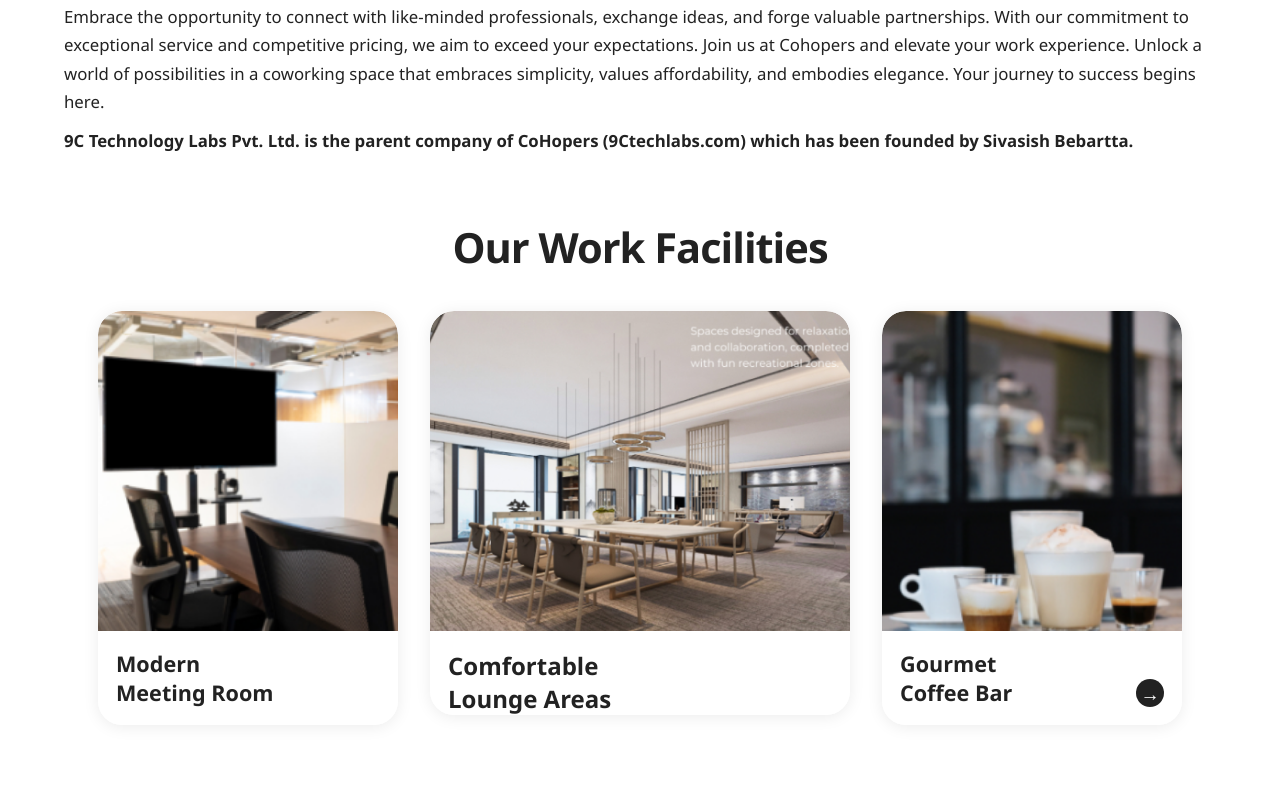
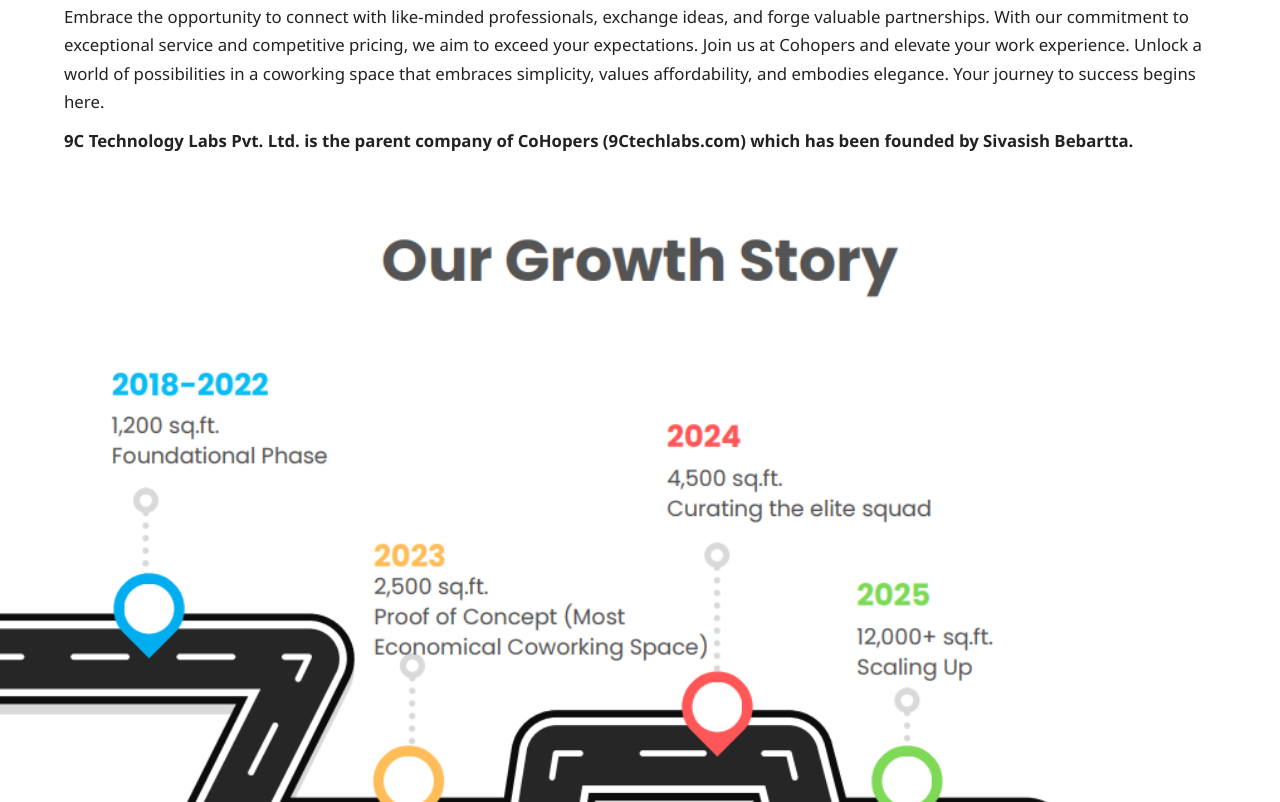
Before and after one commit to suvendu-kumar-rath/CoHopers, a plain HTML site: page about.html in a window 1280 px wide. Shown: the part 1850-2652 px from the top of the page. Drawn offline with Linux system fonts and the light colour scheme.

```diff
--- a/about.html
+++ b/about.html
@@ -43,7 +43,7 @@
                 </div>
                 <div class="about-info-right">
                     <div class="about-founder-box">
-                        <div class="about-founder-header">fuel your</div>
+                        <div class="about-founder-header"></div>
                         <div class="about-founder-content">
                             <span class="about-founder-dot"></span>
                             <span class="about-founder-break">Breakthroughs</span>
@@ -64,8 +64,11 @@
                     <span class="about-info-bold">9C Technology Labs Pvt. Ltd. is the parent company of CoHopers (9Ctechlabs.com) which has been founded by Sivasish Bebartta.</span>
                 </p>
             </div>
+            <div class="about-growth">
+                <img src="images/about-growth.png" alt="About Growth" class="about-growth-img" />
+            </div>
         </section>
-        <section class="work-facilities">
+        <!-- <section class="work-facilities">
             <h2 class="work-facilities-title">Our Work Facilities</h2>
             <div class="work-facilities-cards">
                 <div class="facility-card">
@@ -80,14 +83,14 @@
                     <!-- <div class="facility-desc">
                         Spaces designed for relaxation and collaboration, completed with fun recreational zones.
                     </div> -->
-                </div>
+                <!-- </div>
                 <div class="facility-card">
                     <img src="images/coffee-bar.png" alt="Gourmet Coffee Bar" />
                     <div class="facility-label">Gourmet<br>Coffee Bar</div>
                     <div class="facility-arrow">&#8594;</div>
                 </div>
             </div>
-        </section>
+        </section>  -->
         <section class="achievement-section">
             <div class="achievement-bg-text">ACHIEVEMENT</div>
             <div class="achievement-items">
--- a/styles.css
+++ b/styles.css
@@ -3073,3 +3073,12 @@
         font-size: 1.5rem;
     }
 }
+
+.about-growth-img {
+    width: 100vw;
+    max-width: 100vw;
+    height: auto;
+    display: block;
+    object-fit: cover;
+    margin-left: calc(-50vw + 50%);
+}
```
Also changed, not shown: images/about-growth.png (added).
